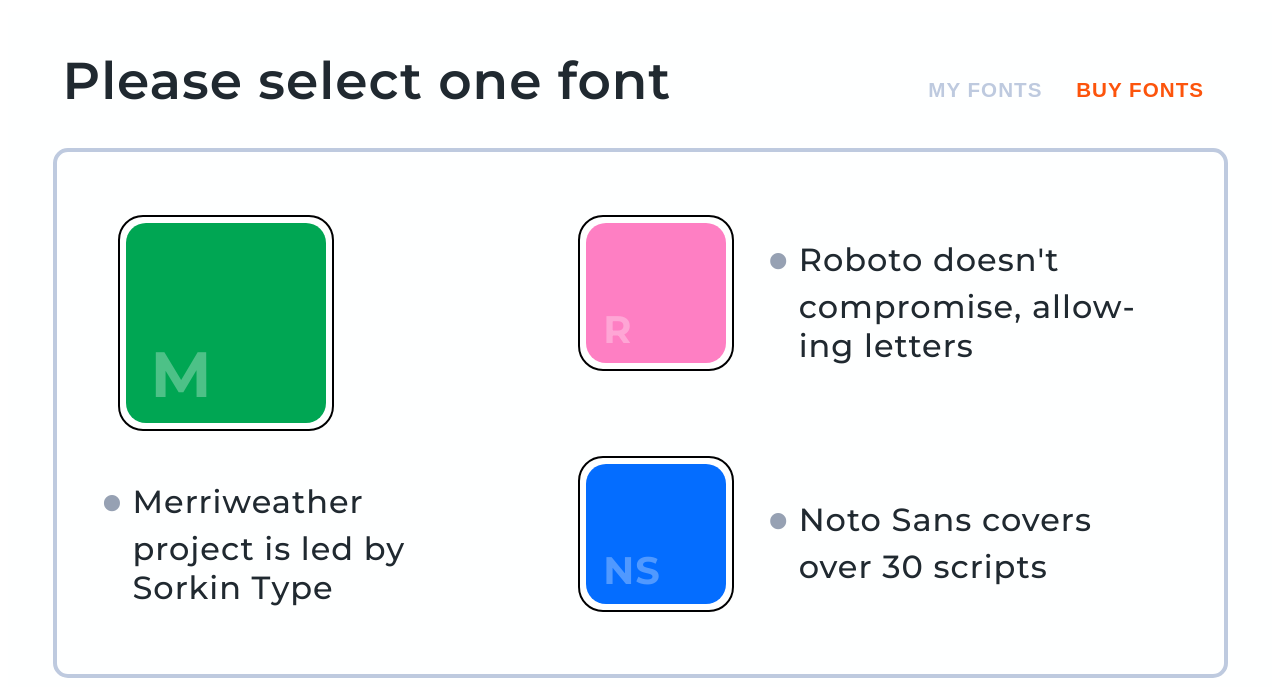
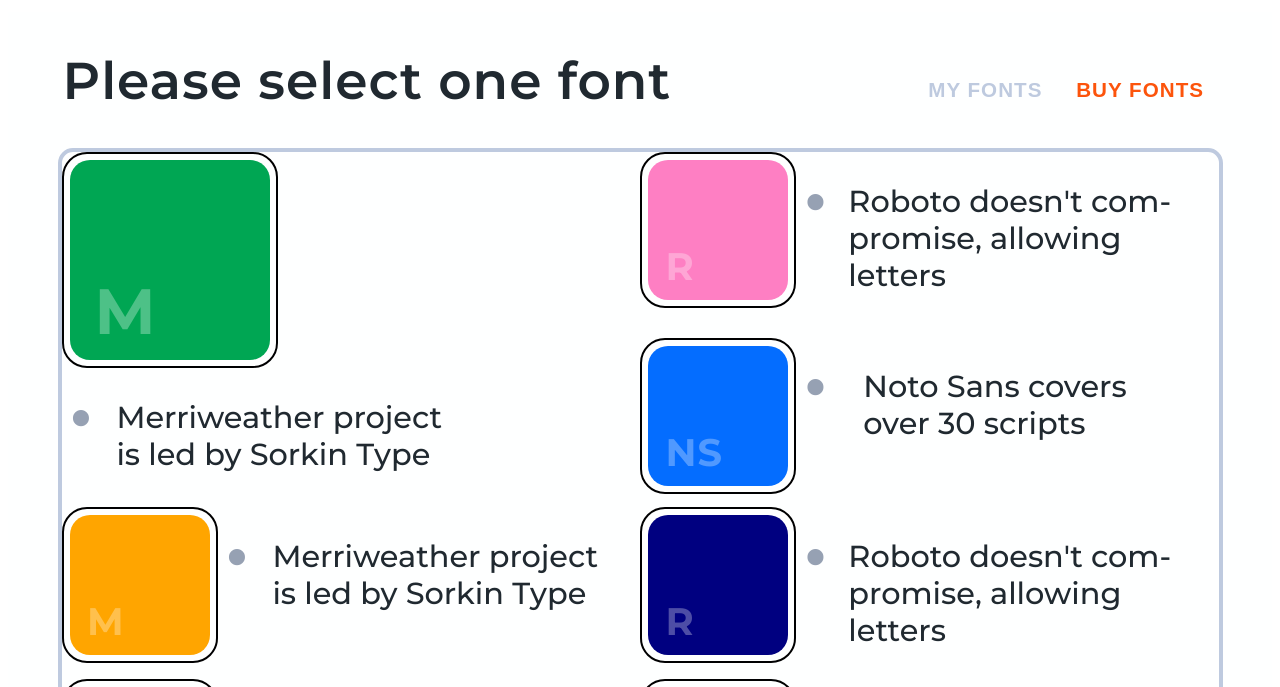
Before and after one commit to BrandonWingerAir/api-tab-btns-react, a React (Create React App) app: page / in a window 1280 px wide. Shown: the part 113-800 px from the top of the page. Built offline with nearby package versions, Linux system fonts and the light colour scheme.

Commit message:
update grid style for multiple rows & reset spacing

```diff
--- a/src/components/fontSelector/FontSelector.js
+++ b/src/components/fontSelector/FontSelector.js
@@ -100,7 +100,49 @@
                 "color": "#046DFF",
                 "color-blind-label": "blue",
                 "label": "Noto Sans covers over 30 scripts"
-                }
+                },
+                {
+                "id": 116,
+                "abbr": "M",
+                "color": "orange",
+                "color-blind-label": "green",
+                "label": "Merriweather project is led by Sorkin Type"
+                },
+                {
+                "id": 117,
+                "abbr": "R",
+                "color": "navy",
+                "color-blind-label": "pink",
+                "label": "Roboto doesn't compromise, allowing letters"
+                },
+                {
+                "id": 118,
+                "abbr": "NS",
+                "color": "purple",
+                "color-blind-label": "blue",
+                "label": "Noto Sans covers over 30 scripts"
+                },
+                {
+                "id": 116,
+                "abbr": "M",
+                "color": "pink",
+                "color-blind-label": "green",
+                "label": "Merriweather project is led by Sorkin Type"
+                },
+                {
+                "id": 117,
+                "abbr": "R",
+                "color": "brown",
+                "color-blind-label": "pink",
+                "label": "Roboto doesn't compromise, allowing letters"
+                },
+                {
+                "id": 118,
+                "abbr": "NS",
+                "color": "darkgreen",
+                "color-blind-label": "blue",
+                "label": "Noto Sans covers over 30 scripts"
+                },
             ]
             };
 
--- a/src/components/fontSelector/tabs/buttons/Buttons.js
+++ b/src/components/fontSelector/tabs/buttons/Buttons.js
@@ -6,8 +6,8 @@
     BtnIconBg,
     BtnIconAbbr,
     BtnText,
-    ListStyle,
-    ListText
+    List,
+    ListItem
 } from './buttonStyles';
 import { ActiveBtnContext } from '../../../../contexts/activeBtnContext';
 
@@ -42,11 +42,11 @@
                             </BtnIconBg>
                         </BtnIcon>
                         <BtnText btnId={btn.id}>
-                            <ListStyle>
-                                <ListText>
+                            <List>
+                                <ListItem>
                                     {btn.label}
-                                </ListText>
-                            </ListStyle>
+                                </ListItem>
+                            </List>
                         </BtnText>
             </FontBtn>
         })}
--- a/src/components/fontSelector/tabs/buttons/buttonStyles.js
+++ b/src/components/fontSelector/tabs/buttons/buttonStyles.js
@@ -2,76 +2,53 @@
 
 export const BtnContainer = styled.div`
     display: grid;
-    grid-template-columns: repeat(8, 1fr);
+    grid-template-columns: 1fr 1fr;
     border-radius: 10px;
-    padding: 10px;
 
     @media only screen and (max-width: 1200px) {
-        .container {
-            grid-template-columns: repeat(2, 1fr);
+            grid-template-columns: 1fr 1fr;
             width: 575px;
-            padding-top: 0;
-        }
     }
 
     @media only screen and (max-width: 600px) {
-        .container {
-            grid-template-columns: repeat(1, 1fr);
+            grid-template-columns: 1fr;
             width: 315px;
             padding: 10px 5px;
-        }
     }
 `;
 
 export const FontBtn = styled.div`
     display: flex;
     flex-wrap: wrap;
-    width: 100%;
-    margin-left: 65px;
-    height: 225px;
-    align-items: center;
-    padding: 0.5rem 1rem;
-    font-size: 1.4rem;
+    align-items: top;
     cursor: pointer;
     color: #202930;
-    background-color: var(--secondary);
-    transition: background-color 0.25s;
+    font-size: 1.9rem;
 
-    &:hover {
-        background-color: var(--primary);
+    &:first-of-type {
+        grid-row: span 2;
+
+        > :first-child {
+            width: 200px;
+            height: 200px;
         }
-
-    ${(props) => {
-        switch (props.btnId) {
-            case 112:
-            return css`
-                grid-column: 1 / span 3;
-                grid-row: 1 / 3;
-                display: block;
-                margin-top: 35px;
-                margin-left: 35px;
-            `;
-            case 113:
-            return css`
-                grid-column: 4 / 8;
-                grid-row: 1 / 2;
-            `;
-            case 114:
-            return css`
-                grid-column: 4 / 8;
-                grid-row: 3 / 2;
-            `;
-            default:
-            return;
     }
-    }}
 
     opacity: ${props => props.isActive ? "50%" : "initial"};
 
     @media only screen and (max-width: 1200px) {
         margin-left: 0;
-        display: block;
-        padding: 0.25rem .5rem;
+        font-size: 1rem;
+
+        &:first-of-type {
+            grid-row: span 1;
+            grid-column: span 2;
+
+            > :first-child {
+                width: 90px;
+                height: 90px;
+            }
+        }
     }
 
     @media only screen and (max-width: 600px) {
@@ -86,39 +63,13 @@
     border : 2px solid #000001;
     border-radius: 25px;
     padding: 6px;
-
-    ${(props) => {
-        switch (props.btnId) {
-            case 112:
-                return css`
-                    width: 200px;
-                    height: 200px;
-                `;
-            default:
-                return css`
     width: 140px;
     height: 140px;
-                `;
-            }
-    }}
 
     @media only screen and (max-width: 1200px) {
         margin-left: 10px;
-
-        ${(props) => {
-            switch (props.btnId) {
-                case 112:
-                    return css`
-                        width: 90px;
-                        height: 90px;
-                    `;
-                default:
-                    return css`
         width: 70px;
         height: 70px;
-                    `;
-                }
-        }}
     }
 
     @media only screen and (max-width: 600px) {
@@ -202,56 +153,41 @@
 `;
 
 export const BtnText = styled.div`
-    font-size: 2rem;
+    letter-spacing: initial;
     font-weight: 500;
     hyphens: auto;
-    max-width: 350px;
+    width: 400px;
 
-    ${(props) => {
-        switch (props.btnId) {
-            case 112:
-                return css`
-                    margin-left: 0;
-                `;
-            default:
-                return css`
-                    margin-left: 50px;
-                `;
+    @media only screen and (max-width: 1200px) {
+        width: 250px;
     }
-    }}
 `;
 
-export const ListStyle = styled.ul`
+export const List = styled.ul`
+    list-style: none;
     padding-left: 0;
-    margin-top: 20px;
-    position: relative;
-    list-style: none;
-
-    ${(props) => {
-        switch (props.btnId) {
-            case 112:
-                return css`
-                    left: 30px;
-                    top: 10px;
-                `;
-            default:
-                return css`
-                    left: 15px;
-                `;
-        }
-    }}
 `;
 
-export const ListText = styled.li`
+export const ListItem = styled.li`
+    display: flex;
+    align-items: top;
+
     &:before {
         content: "•";
         color: #96a1b3;
         font-weight: bold;
         display: inline-block;
-        width: 2rem;
-        margin-left: -2rem;
+        width: 5.5rem;
+        margin-left: .5rem;
         position: relative;
-        top: .5rem;
+        top: -1.55rem;
         font-size: 4rem;
     }
+
+    @media only screen and (max-width: 1200px) {
+        &:before {
+            font-size: 3.5rem;
+            width: 3rem;
+        }
+    }
 `;
--- a/src/components/fontSelector/tabs/tabStyles.js
+++ b/src/components/fontSelector/tabs/tabStyles.js
@@ -40,10 +40,9 @@
 export const StyledTabPanel = styled.div`
     display: ${(p) => (p.active ? 'flex' : 'none')};
     box-sizing: border-box;
-    padding: 10px 0;
     background: #feffff;
     flex-direction: column;
-    width: 1175px;
+    width: 1165px;
     margin: 0 auto;
     justify-content: center;
     border : 4px solid #becadf;
```
Lines whose indentation alone changed are shown as unchanged.
